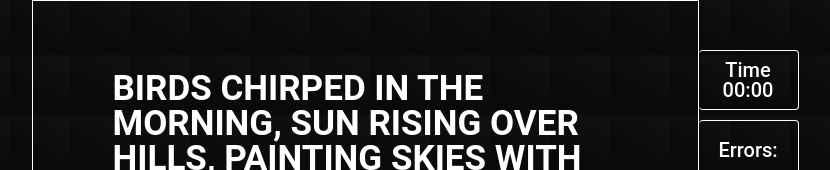
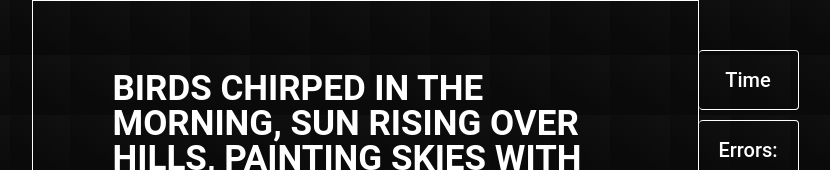
Before and after one commit to LTovarAlc/typingLikePro, a React (Create React App) app: page /VirtualKeyboard in a window 1280 px wide. Shown: the top 170 px of the page, without its empty margins (225-1055 px from the left). Built offline with nearby package versions, Linux system fonts and the light colour scheme.

Commit message:
delete stopwatch

```diff
--- a/src/components/mechanographic-layout/mechanographic-layout.jsx
+++ b/src/components/mechanographic-layout/mechanographic-layout.jsx
@@ -42,7 +42,7 @@ function MechanographicLayout() {
                 <VirtualKeyboard setTypedText={setTypedText} onKeyPress={handleKeyPress} />
             </div>
             <div className="sidePanel-container">
-                <SidePanel start={stopwatchStarted} stop={stopwatchStopped} />
+                <SidePanel />
             </div>
         </section>
     );
--- a/src/components/mechanographic-layout/sidePanel/sidePanel.jsx
+++ b/src/components/mechanographic-layout/sidePanel/sidePanel.jsx
@@ -1,13 +1,11 @@
 import React from "react";
-import Stopwatch from "./stopWatch/stopWatch";
 import "./sidePanel.css";
 
-const SidePanel = ({ start, stop }) => {
+const SidePanel = () => {
     return (
         <div className="sidePanel">
             <div className="sidePanel-section">
                 <span>Time</span>
-                <Stopwatch start={start} stop={stop} />
             </div>
             <div className="sidePanel-section">
                 <span>Errors:</span>
--- a/src/components/mechanographic-layout/sidePanel/stopWatch/stopWatch.jsx
+++ /dev/null
@@ -1,41 +0,0 @@
-import React, { useState, useEffect } from "react";
-import "./stopWatch.css";
-
-const Stopwatch = ({ start, stop }) => {
-    const [time, setTime] = useState(0);
-    const [running, setRunning] = useState(false);
-
-    useEffect(() => {
-        let timer;
-        if (start && !running) {
-            setRunning(true);
-        }
-
-        if (running) {
-            timer = setInterval(() => {
-                setTime(prevTime => prevTime + 1);
-            }, 1000);
-        }
-
-        if (stop && running) {
-            clearInterval(timer);
-            setRunning(false);
-        }
-
-        return () => clearInterval(timer);
-    }, [running, start, stop]);
-
-    const formatTime = (time) => {
-        const minutes = String(Math.floor(time / 60)).padStart(2, '0');
-        const seconds = String(time % 60).padStart(2, '0');
-        return `${minutes}:${seconds}`;
-    };
-
-    return (
-        <div className="stopwatch">
-            <p>{formatTime(time)}</p>
-        </div>
-    );
-};
-
-export default Stopwatch;
```
Also changed, not shown: src/components/mechanographic-layout/sidePanel/stopWatch/stopWatch.css (deleted).
